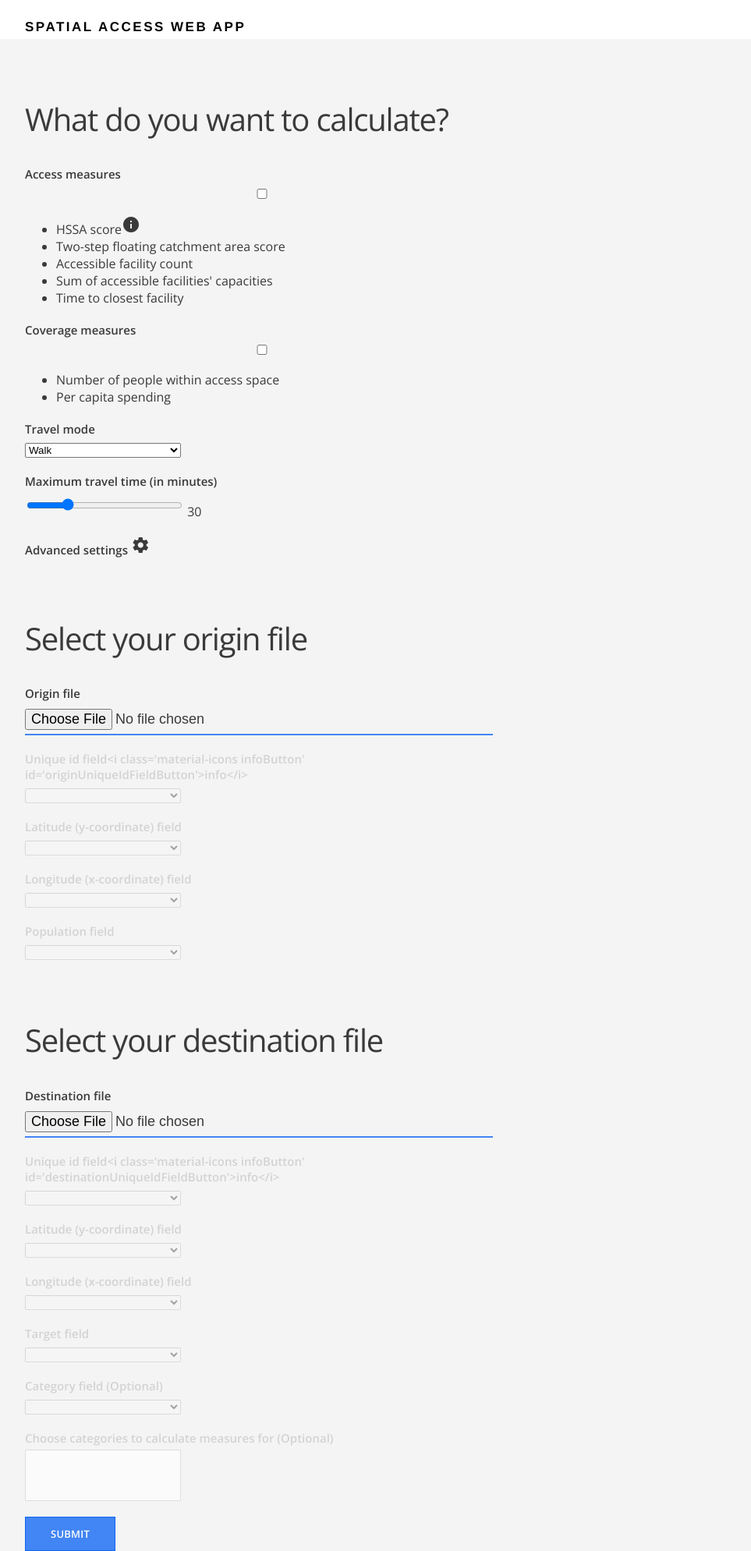
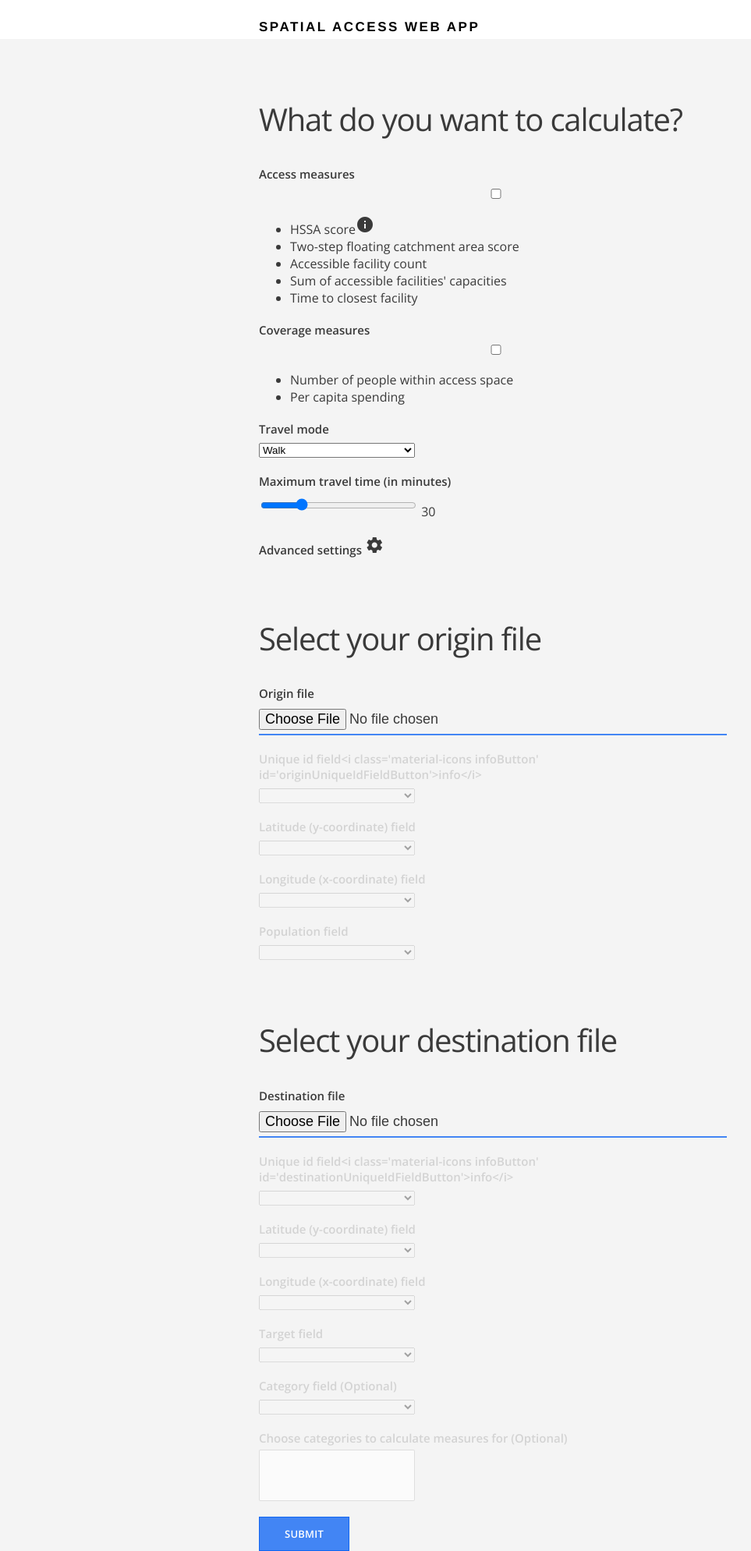
Before and after one commit to GeoDaCenter/spatial_access_web_app, a Flask app: page / in a window 1280 px wide. Shown: the whole page at 78% size, without its empty margins (108-1071 px from the left). Run offline with Flask 2, Linux system fonts and the light colour scheme; lists and menus that the app fills with data are empty; some libraries are stand-ins or nearby versions.

Commit message:
centered main div, results page formatting

```diff
--- a/static/css/main.css
+++ b/static/css/main.css
@@ -28,8 +28,13 @@ select {
 }
 
 .container {
-  width: 1000px;
+  width: 400px;
   margin: 0 auto;
+  word-wrap : break-word;
+}
+
+.outputs span{
+  display: block;
 }
 
 .pull-left {
@@ -125,19 +130,19 @@ header {
 
 
 /*
- * Hero section
+ * Main section
  */
 
-.hero-section .section-content {
+.main-section .section-content {
   position: relative;
   top: 0px;
 }
 
-.hero-section .section-content h2 {
+.main-section h2 {
   font-size: 40px;
 }
 
-.hero-section .section-content .btn-primary {
+.main-section .section-content .btn-primary {
   margin-right: 10px;
 }
 
@@ -159,7 +164,7 @@ header {
   margin-bottom: 20px;
 }
 
-.form-group label {
+.form-group label, h3 {
   color: #3a3a3a;
   display: block;
   font-family: 'Open Sans', sans-serif;
@@ -199,15 +204,6 @@ header {
 /*
  * Input
  */
-
-.about-section h2 {
-  font-size: 30px;
-  margin-bottom: 0;
-}
-
-.about-section p {
-  font-size: 16px;
-}
 
 
 /*
@@ -276,13 +272,13 @@ header {
   max-width: 200px;
 }
 
-.leaflet-popup-content h3 {
+/*.leaflet-popup-content h3 {
   margin: 0;
 }
 
 .leaflet-popup-content p {
   margin: 10px 0 ;
-}
+}*/
 
 label.inactive {
   color: lightgray;
--- a/templates/index.html
+++ b/templates/index.html
@@ -4,11 +4,11 @@
 <head>
     <link href="http://fonts.googleapis.com/css?family=Open+Sans:300,400,600" rel="stylesheet">
     <link href="{{ url_for('static', filename='css/main.css') }}" rel="stylesheet">
-    <link rel="stylesheet" href="http://cdnjs.cloudflare.com/ajax/libs/leaflet/0.7.3/leaflet.css" />
+    <!-- <link rel="stylesheet" href="http://cdnjs.cloudflare.com/ajax/libs/leaflet/0.7.3/leaflet.css" /> -->
     <link href="https://fonts.googleapis.com/icon?family=Material+Icons" rel="stylesheet">
     <link href = "https://code.jquery.com/ui/1.12.1/themes/ui-darkness/jquery-ui.css"
          rel = "stylesheet">
-    <script src="http://cdnjs.cloudflare.com/ajax/libs/leaflet/0.7.3/leaflet.js"></script>
+    <!-- <script src="http://cdnjs.cloudflare.com/ajax/libs/leaflet/0.7.3/leaflet.js"></script> -->
     <script src="https://code.jquery.com/jquery-3.3.1.js" integrity="sha256-2Kok7MbOyxpgUVvAk/HJ2jigOSYS2auK4Pfzbm7uH60=" crossorigin="anonymous"></script>
     <script src="https://code.jquery.com/ui/1.12.1/jquery-ui.min.js"
           integrity="sha256-VazP97ZCwtekAsvgPBSUwPFKdrwD3unUfSGVYrahUqU="
@@ -29,7 +29,7 @@
         </div>
     </header>
 
-    <main class="hero-section">
+    <main class="main-section">
         <div class="container">
             <div class="section-content">
                 <!-- <div id="dialog" title="Information">
--- a/templates/results.html
+++ b/templates/results.html
@@ -1,19 +1,23 @@
 {% extends "layout.html" %}
 
 {% block content %}
-	<main class="about-section">
+	<main class="main-section">
 		<div class="container">
 			<h2>Processing finished!</h2>
 			<br>
 
+			<div class="outputs">
 				{% with messages = get_flashed_messages()[0] %}
 					<h3>Output filepaths:</h3>
+					<br>
 					<span>{{messages[0]}}</span>
+					<br>
 					{% if messages|length == 2 %}
 						<span>{{messages[1]}}</span>
 
 					{% endif %}
 				{% endwith %}
 			</div>
+		</div>
 	</main>
 {% endblock %}
```
Lines whose indentation alone changed are shown as unchanged.
